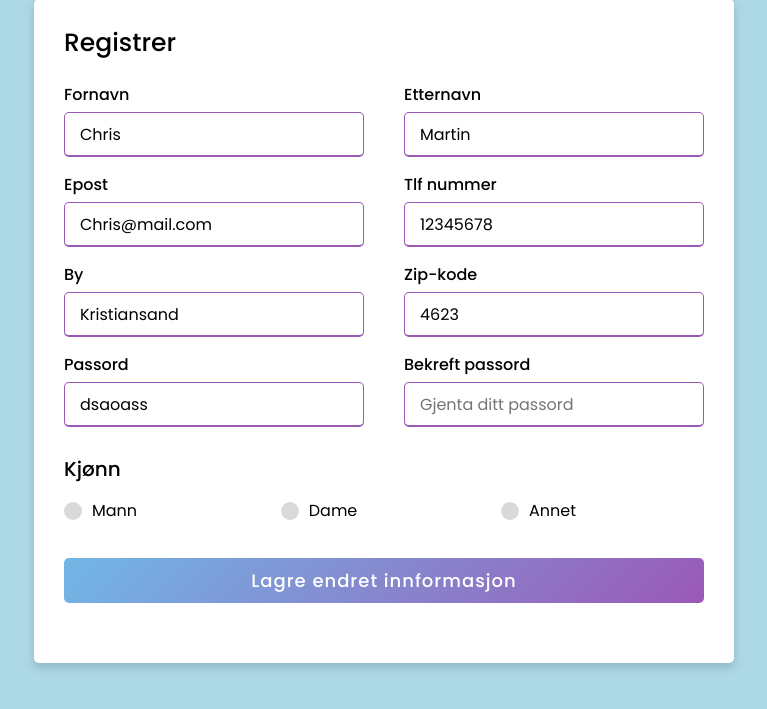
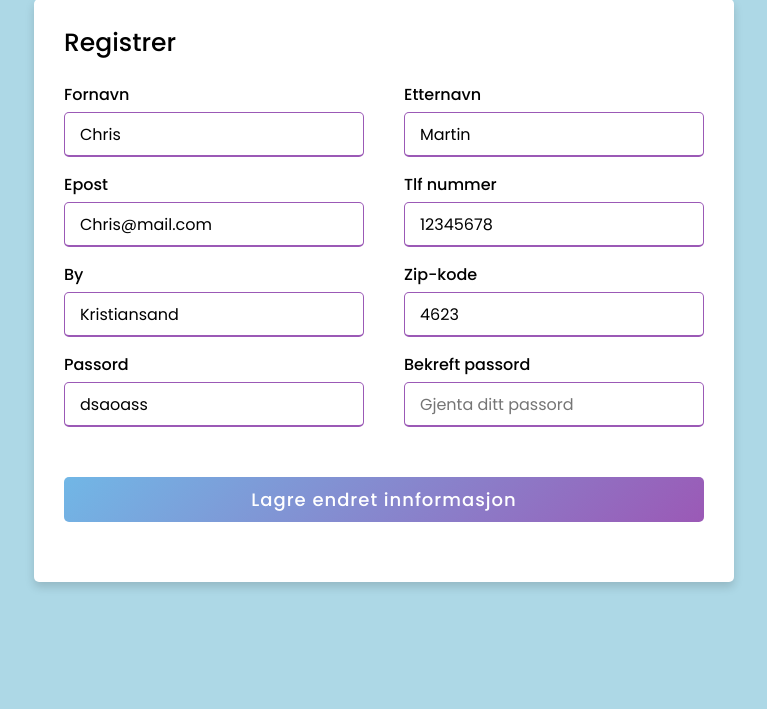
Before and after one commit to Henroed/IS-115-Prosjekt, a PHP site: page /changeProfile.php in a window 1280 px wide. Shown: the part 91-800 px from the top of the page, without its empty margins (256-1023 px from the left). Run offline with PHP 8.4, Linux system fonts and the light colour scheme; the visitor is signed in with stand-in values (Sample User, id 1).

Commit message:
changeProfile fix

```diff
--- a/public/Client/HTML/changeProfile.php
+++ b/public/Client/HTML/changeProfile.php
@@ -10,7 +10,7 @@
   <div class="container">
     <div class="title">Registrer</div>
     <div class="content">
-      <form action="register.php" method="POST">
+      <form action="" method="POST">
         <div class="user-details">
           <div class="input-box">
             <span class="details">Fornavn</span>
@@ -45,34 +45,28 @@
             <input type="text" placeholder="Gjenta ditt passord" >
           </div>
         </div>
-        <div class="gender-details">
-          <input type="radio" name="gender" id="dot-1">
-          <input type="radio" name="gender" id="dot-2">
-          <input type="radio" name="gender" id="dot-3">
-          <span class="gender-title">Kjønn</span>
-          <div class="category">
-            <label for="dot-1" value="Mann">
-            <span class="dot one"></span>
-            <span class="gender">Mann</span>
-          </label>
-          <label for="dot-2" value="Dame">
-            <span class="dot two"></span>
-            <span class="gender">Dame</span>
-          </label>
-          <label for="dot-3" value="annet">
-            <span class="dot three"></span>
-            <span class="gender">Annet</span>
-            </label>
-          </div>
-        </div>
         <div class="button">
-          <input type="submit" value="Lagre endret innformasjon">
+          <input type="submit" name="submit "value="Lagre endret innformasjon">
         </div>
       </form>
 
       <?php
 
-if(isset($_POST['Lagre endret innformasjon'])){
+$profileValue = $_SESSION['loginVerdi'];
+
+if(isset($_POST["fornavn"]) && isset($_POST["epost"]) && isset($_POST["passord"])){
+
+  require_once('../../../private/Database/inc/db_connect.php');
+
+    echo $fornavn = $_POST["fornavn"];
+    echo $etternavn = $_POST["etternavn"];
+    echo $epost = $_POST["epost"];
+    echo $tlf = $_POST["tlf"];
+    echo $city = $_POST["city"];
+    echo $zip = $_POST["zip"];
+    $passord = $_POST["passord"];
+
+    $sql = "UPDATE user set Fornavn = :fornavn, Etternavn = :etternavn, Tlf = :tlf, Epost = :epost , city= :city, Zip = :zip, Passord = :passord WHERE Tlf = '$profileValue' OR Epost = '$profileValue'";
 
     $q = $pdo->prepare($sql);
 
@@ -83,16 +77,6 @@ if(isset($_POST['Lagre endret innformasjon'])){
     $q->bindParam(':city', $city, PDO::PARAM_INT);
     $q->bindParam(':zip', $zip, PDO::PARAM_STR);
     $q->bindParam(':passord', $passord, PDO::PARAM_STR);
-
-    $fornavn = $_POST["fornavn"];
-    $etternavn = $_POST["etternavn"];
-    $epost = $_POST["epost"];
-    $tlf = $_POST["tlf"];
-    $city = $_POST["city"];
-    $zip = $_POST["zip"];
-    $passord = $_POST["passord"];
-
-    $sql = "UPDATE students set fornavn='$fornavn', etternavn='$etternavn', tlf='$tlf',epost='$epost', gender='$gender' WHERE student_id='$student_id'";
 
     try {
         $q->execute();
```
